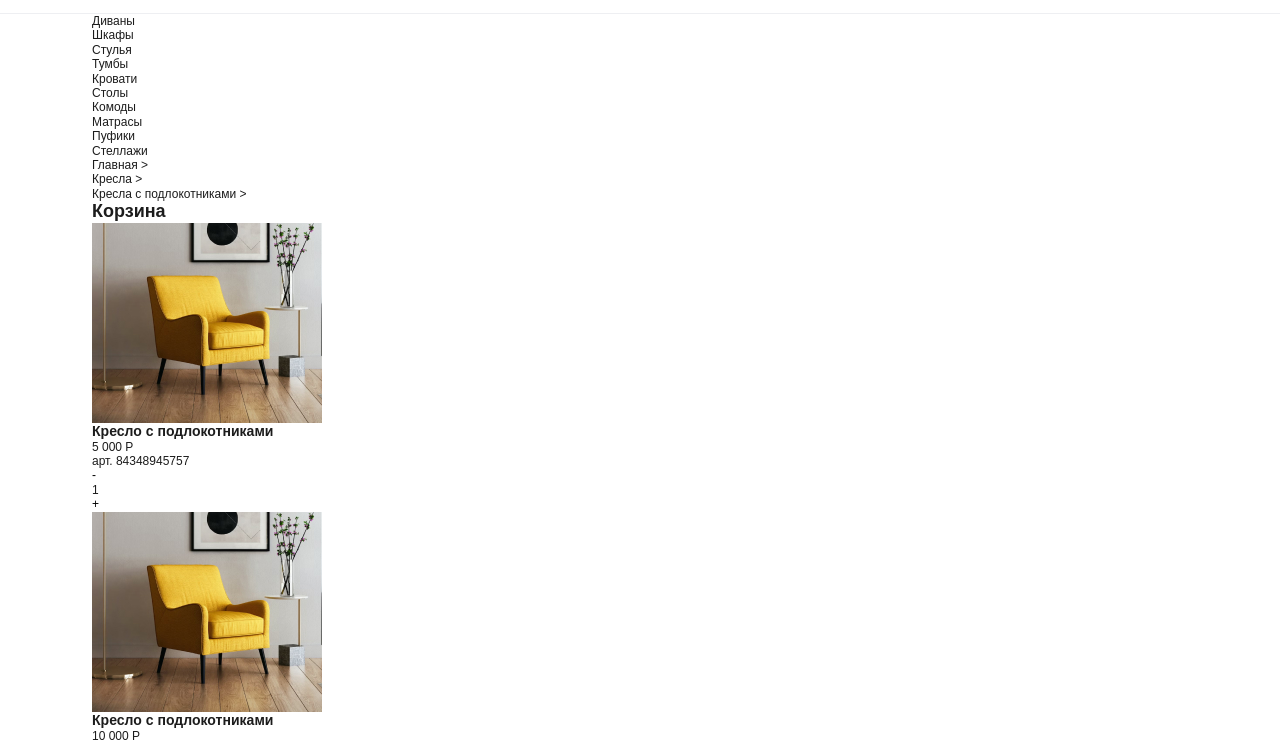
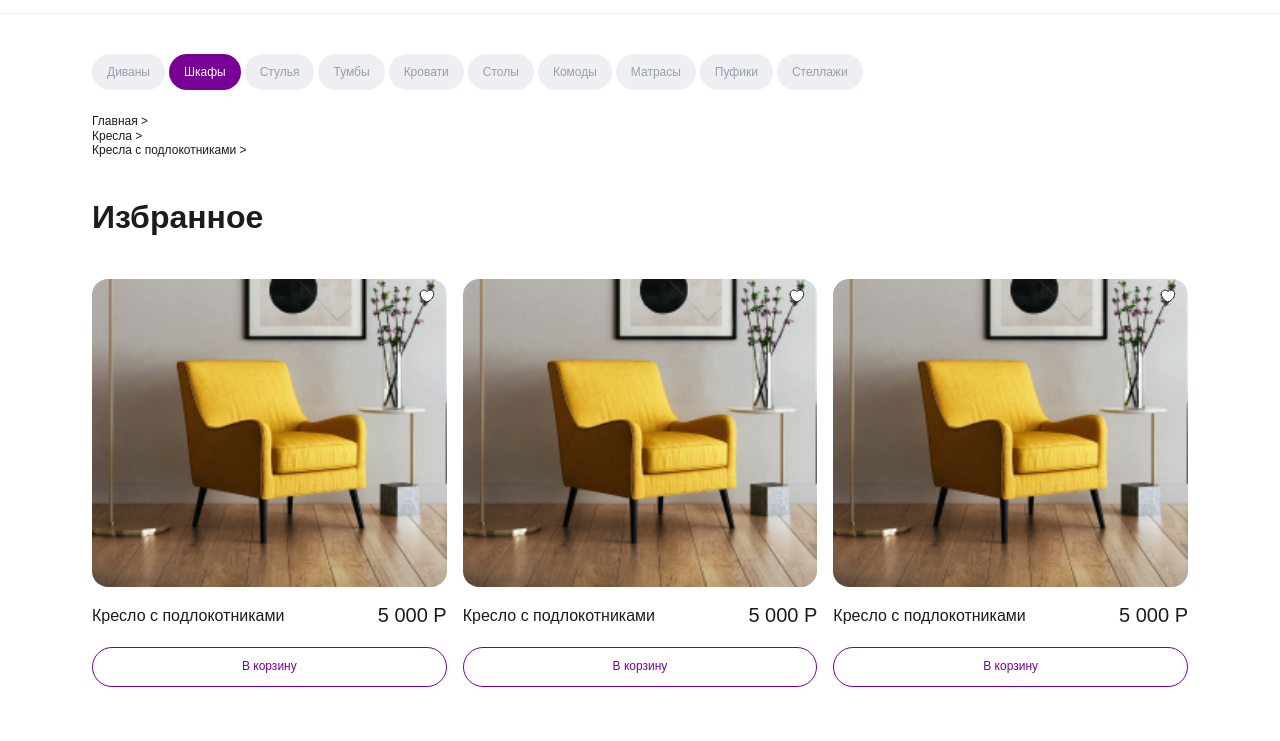
Before and after one commit to ruuuu/Koff, a website built with Vite: page index.html in a window 1280 px wide. Shown: the part 57-798 px from the top of the page. Built offline with nearby package versions, Linux system fonts and the light colour scheme; files whose address does not match are found by name.

Commit message:
Add files via upload

```diff
--- a/index.html
+++ b/index.html
@@ -65,7 +65,7 @@
               <a class="catalog__link" href="/category?slug=Диваны">Диваны</a>
             </li>
             <li class="catalog__item">
-              <a class="catalog__link" href="/category?slug=Шкафы">Шкафы</a>
+              <a class="catalog__link catalog__link--active" href="/category?slug=Шкафы">Шкафы</a>
             </li>
             <li class="catalog__item">
               <a class="catalog__link" href="/category?slug=Стулья">Стулья</a>
@@ -118,22 +118,23 @@
       </div>
 
 
-      <section class="goods" hidden>
+      <section class="goods">
         <div class="container">
           <h2 class="goods__title">Избранное</h2>
 
           <ul class="goods__list">
             <li class="goods__item">
               <article class="goods__card card">
-                <a class="card__link" href="/product">
+                <a class="card__link card__link--img" href="/product">
                   <img class="card__image" src="/img/cart.jpg" alt="Кресло с подлокотниками">
                 </a>
 
+                <div class="card__info">
                   <h3 class="card__title">
                     <a class="card__link" href="/product">Кресло с подлокотниками</a>
                   </h3>
-
                   <p class="card__price">5&nbsp;000&nbsp;Р</p>
+                </div>
 
                 <button class="card__btn">В корзину</button>
 
@@ -147,15 +148,16 @@
 
             <li class="goods__item">
               <article class="goods__card card">
-                <a class="card__link" href="/product">
+                <a class="card__link card__link--img" href="/product">
                   <img class="card__image" src="/img/cart.jpg" alt="Кресло с подлокотниками">
                 </a>
 
+                <div class="card__info">
                   <h3 class="card__title">
                     <a class="card__link" href="/product">Кресло с подлокотниками</a>
                   </h3>
-
                   <p class="card__price">5&nbsp;000&nbsp;Р</p>
+                </div>
 
                 <button class="card__btn">В корзину</button>
 
@@ -169,15 +171,16 @@
 
             <li class="goods__item">
               <article class="goods__card card">
-                <a class="card__link" href="/product">
+                <a class="card__link card__link--img" href="/product">
                   <img class="card__image" src="/img/cart.jpg" alt="Кресло с подлокотниками">
                 </a>
 
+                <div class="card__info">
                   <h3 class="card__title">
                     <a class="card__link" href="/product">Кресло с подлокотниками</a>
                   </h3>
-
                   <p class="card__price">5&nbsp;000&nbsp;Р</p>
+                </div>
 
                 <button class="card__btn">В корзину</button>
 
@@ -191,15 +194,16 @@
 
             <li class="goods__item">
               <article class="goods__card card">
-                <a class="card__link" href="/product">
+                <a class="card__link card__link--img" href="/product">
                   <img class="card__image" src="/img/cart.jpg" alt="Кресло с подлокотниками">
                 </a>
 
+                <div class="card__info">
                   <h3 class="card__title">
                     <a class="card__link" href="/product">Кресло с подлокотниками</a>
                   </h3>
-
                   <p class="card__price">5&nbsp;000&nbsp;Р</p>
+                </div>
 
                 <button class="card__btn">В корзину</button>
 
@@ -321,7 +325,7 @@
       </section>
 
 
-      <section class="cart"> <!-- Корзина -->
+      <section class="cart" hidden> <!-- Корзина -->
         <div class="container cart__container">
           <h2 class="cart__title">Корзина</h2>
 
--- a/styles/card.scss
+++ b/styles/card.scss
@@ -1,20 +1,87 @@
 .card {
+      position: relative;
+
+
+
+      @media (min-width: 820px) {
+
+      }
+
+      @media (min-width: 1120px) {
+
+      }
+
 
       &__link {
+
+            &--img{
+                  margin-bottom: 12px;
+                  display: block;
+            }
+
+            @media (min-width: 580px) {
+                  margin-bottom: 16px;
+                  padding-top: 3px;
+            }
       }
 
+
       &__image {
+            width: 100%;  // если картинка маленькая будет
+            object-fit: cover;
+            border-radius: 16px;
       }
 
-      &__title {
+
+      &__info{
+
+            @media (min-width: 580px) {
+                  display: flex;
+                  justify-content: space-between;
+                  align-items: center;
+                  gap: 5px;
+                  margin-bottom: 20px;
+            }
       }
 
-      &__price {
+
+      &__title {
+
+            margin-bottom: 4px;
+            font-weight: 400;
+            @media (min-width: 580px) {
+                  font-size: 16px;
+                  margin-bottom: 0;
+            }
       }
 
-      &__btn {
+
+      &__price {
+
+            margin-bottom: 12px;
+            @media (min-width: 580px) {
+                  font-size: 20px;
+                  margin-bottom: 0;
+            }
       }
 
+
+      &__btn {
+            width: 100%;
+            padding: 12px 24px;
+            border: 1px solid #780096;
+            border-radius: 32px;
+            color: #780096;
+
+            @media (min-width: 580px) {
+
+            }
+      }
+
+
       &__favorite {
+            position: absolute;
+            top: 12px;
+            right: 12px;
       }
 }
--- a/styles/catalog.scss
+++ b/styles/catalog.scss
@@ -1,14 +1,77 @@
 .catalog {
+      overflow-x: hidden;  // гори скролл пояится
+      padding-top: 24px;
+      padding-bottom: 24px;
+
+      @media (min-width: 580px) {
+            padding-top: 32px;
+
+      }
+
+      @media (min-width: 820px) {
+            padding-top: 40px;
+
+      }
+
 
       &__container {
+            padding: 0;
+
+            @media (min-width: 1120px) {
+
+            }
       }
 
+
       &__list {
+            overflow-x: auto;
+            padding: 0 16px;
+            display: flex;
+            gap: 4px;
+
+            @media (min-width: 580px) {
+                  padding: 0 29px;
+            }
+
+            @media (min-width: 820px) {
+                  padding: 0 43px;
+            }
+
+            @media (min-width: 1120px) {
+                  padding: 0 92px;
+            }
       }
 
-      &__item {
-      }
 
       &__link {
+            display: block;
+            padding: 10px 14px;
+            border-radius: 32px;
+            background-color: #EEEFF2;
+            color: #969EAE;
+            outline: none;
+            border: 1px solid transparent;
+
+            &:hover,
+            &:focus-visible{
+                  border-color: #780096;
+                  color: #780096;
+            }
+
+            &:active,
+            &--active{
+                  background-color: #780096;
+                  color: #ffffff;
+
+                  &:hover,
+                  &:focus-visible{
+                        color: #ffffff;
+                  }
+            }
+
+            &--active{
+                  pointer-events: painted;
+            }
+
       }
 }
--- a/styles/default.scss
+++ b/styles/default.scss
@@ -30,6 +30,12 @@ body {
 
 main{
       flex-wrap: 1;
+      padding-bottom: 80px;
+
+
+      @media (min-width: 580px) {
+            padding-bottom: 100px;
+      }
 }
 
 
--- a/styles/goods.scss
+++ b/styles/goods.scss
@@ -1,14 +1,42 @@
 .goods {
+      padding-top: 24px;
+
+      @media (min-width: 580px) {
+            padding-top: 32px;
+      }
+
+      @media (min-width: 820px) {
+            padding-top: 40px;
+      }
+
 
       &__title {
+            margin-bottom: 24px;
+            font-size: 24px;
+            font-weight: 700;
+
+            @media (min-width: 820px) {
+                  margin-bottom: 40px;
+                  font-size: 32px;
+            }
+
       }
 
+
       &__list {
+            display: grid;
+            grid-template-columns: repeat(auto-fit, minmax(140px, 1fr));
+            gap: 50px 8px;
+
+            @media (min-width: 580px) {
+                  grid-template-columns: repeat(auto-fit, minmax(230px, 1fr));
+                  gap: 65px 10px;
+            }
+
+            @media (min-width: 820px) {
+                  grid-template-columns: repeat(auto-fit, minmax(302px, 1fr));
+                  gap: 81px 16px;
+            }
       }
 
-      &__item {
-      }
-
-      &__card {
-      }
 }
```
Lines whose indentation alone changed are shown as unchanged.
